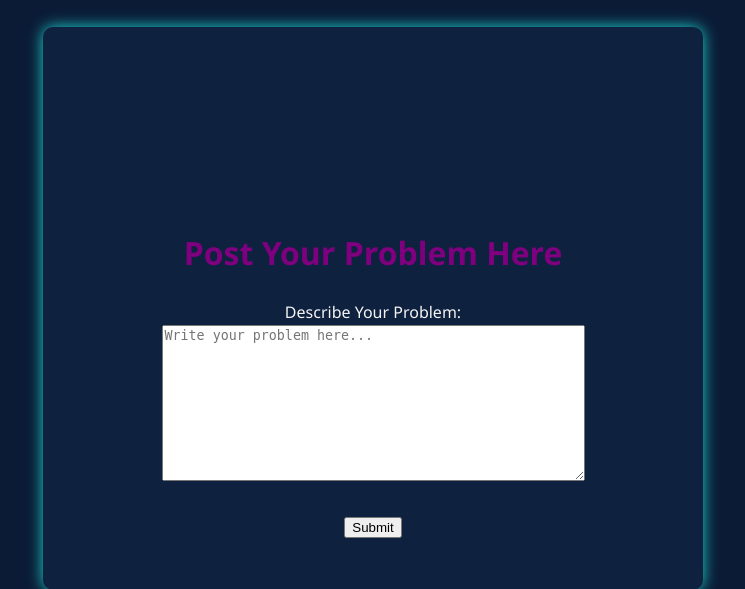
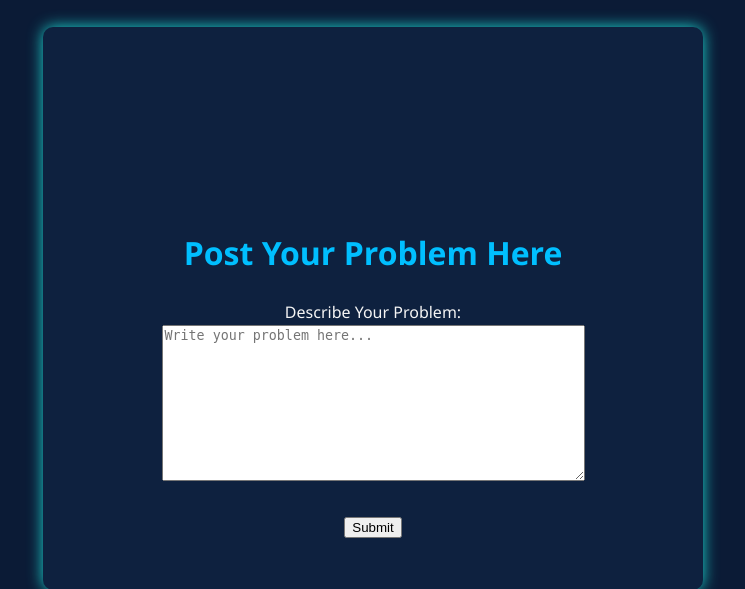
Before and after one commit to ConfirmedDead/lean-six-sigma, a PHP site: page /Lean-Six-Sigma/postProblemPage.php in a window 1280 px wide. Shown: the part 248-837 px from the top of the page, without its empty margins (267-1012 px from the left). Run offline with PHP 8.4, Linux system fonts and the light colour scheme; the visitor is signed in with stand-in values (Sample User, id 1).

Commit message:
styling fixes

```diff
--- a/css/index.css
+++ b/css/index.css
@@ -225,7 +225,7 @@ body {
 /* post Problem Page */
 
 .problem-page {
-    color: rgba(128, 0, 128, 0.993);
+    color: #00BFFF;
     text-align: center;
     margin-top: 150px;
 }
```
